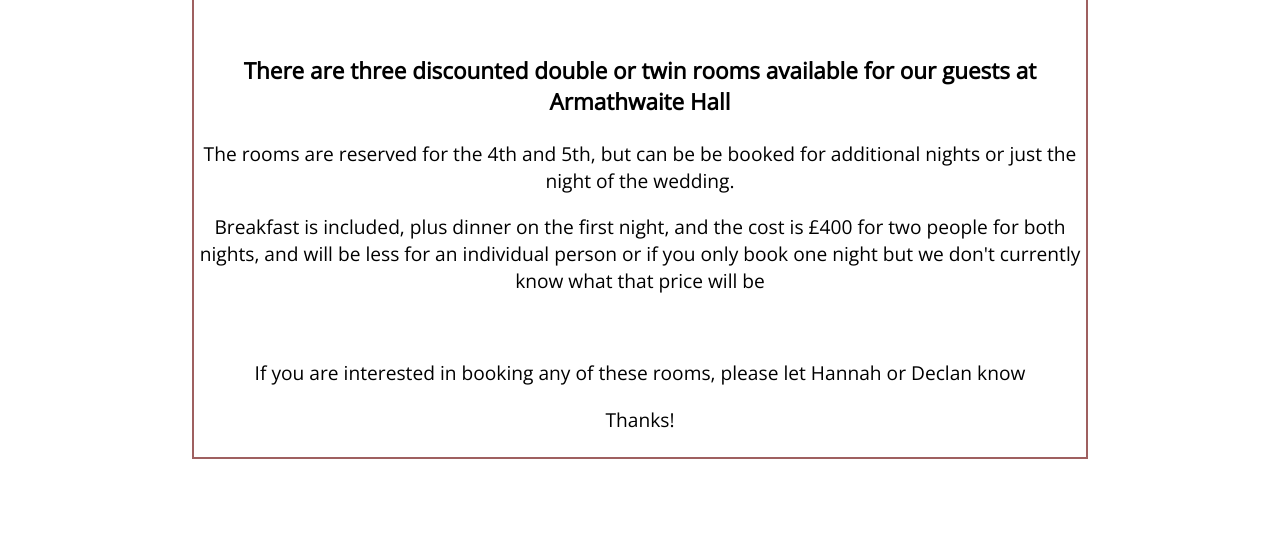
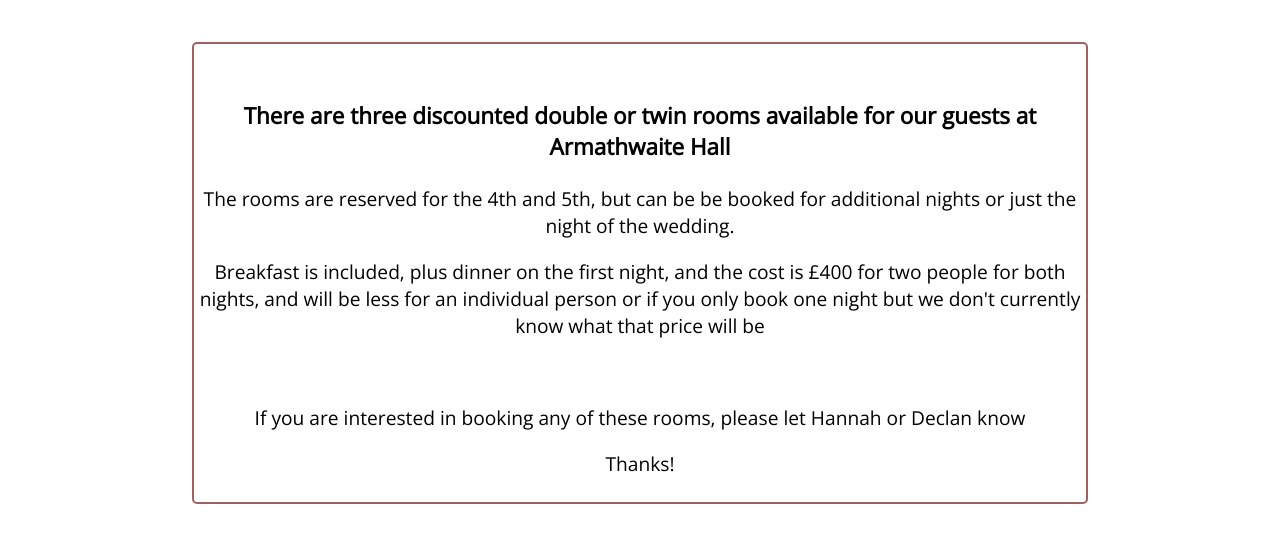
Before and after one commit to hannahanddeclan/hannahanddeclan.github.io, a plain HTML site: page homepage.html in a window 1280 px wide. Shown: the part 229-772 px from the top of the page. Drawn offline with nearby package versions, Linux system fonts and the light colour scheme; a web font is replaced by a local one.

Commit message:
Update styles.css

```diff
--- a/styles.css
+++ b/styles.css
@@ -208,6 +208,8 @@ Body {
 .message {
     padding: 5px;
     border: 2px solid #9f6060;
+    border-radius: 5px;
+    margin-top: 5%;
 }
 
 @media only screen and (max-width: 600px) {
```
